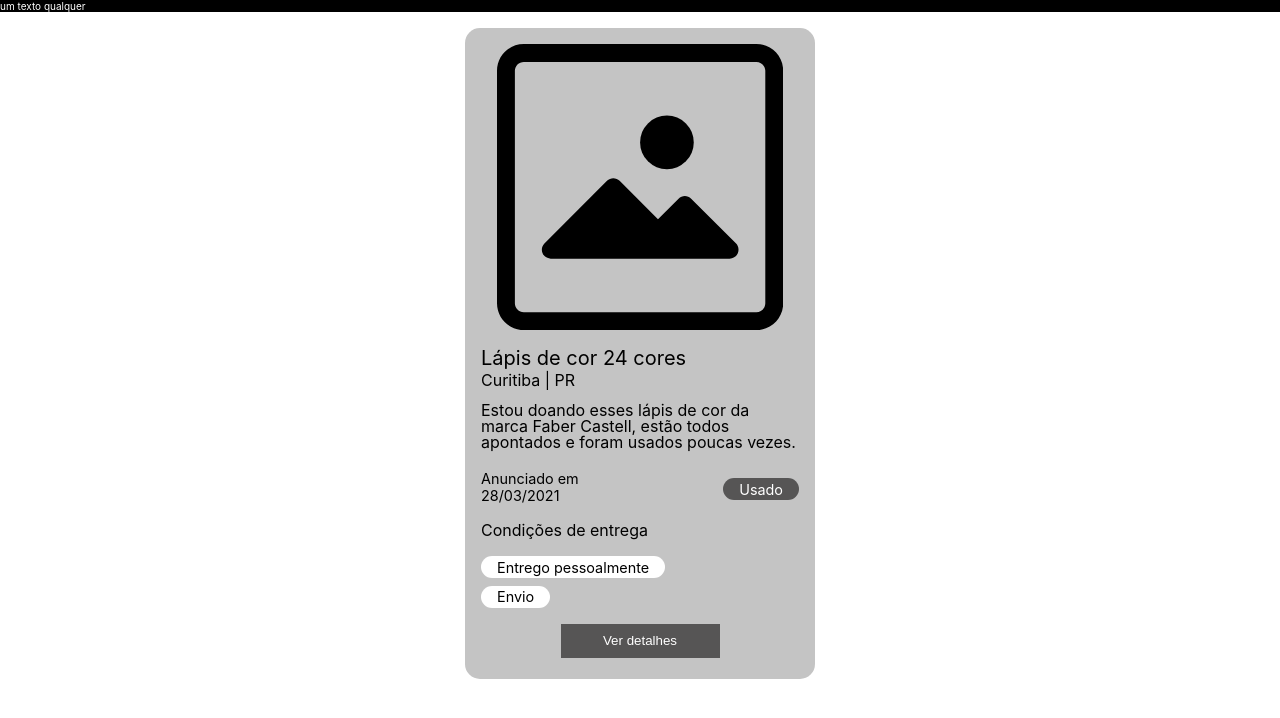
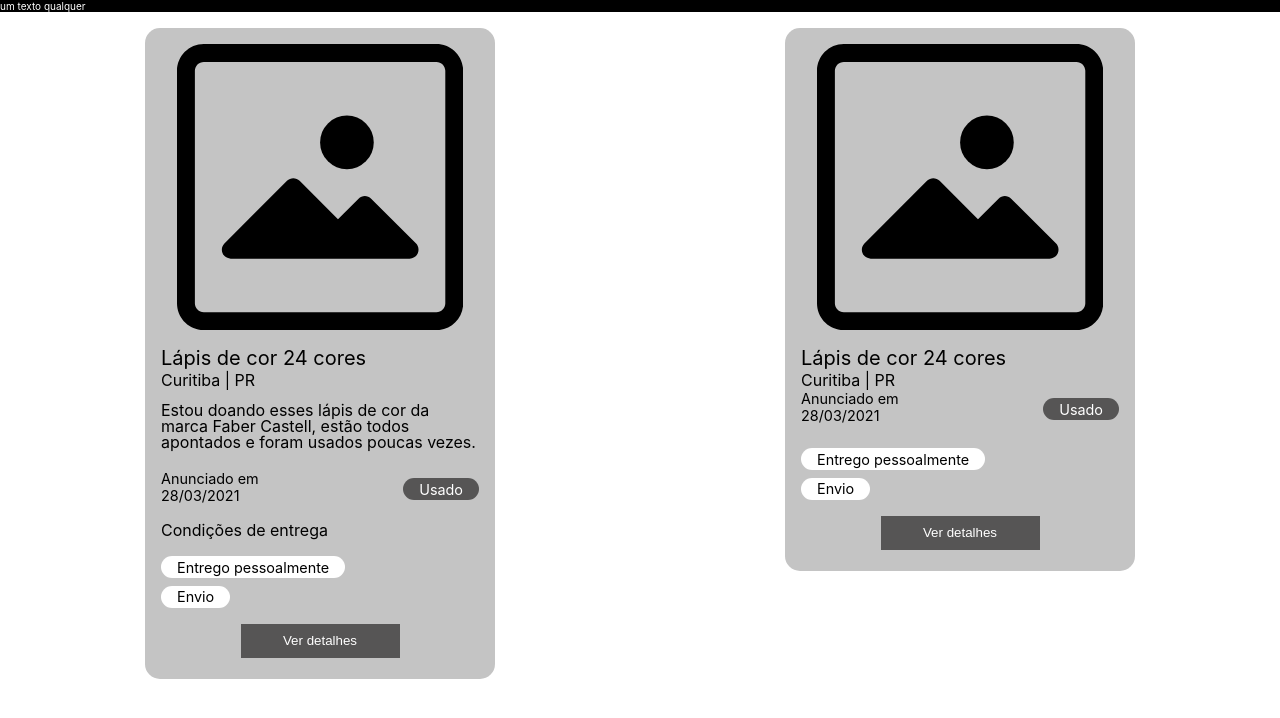
Before and after one commit to FCamara-Squad13/Mobile, a React (Create React App) app: page / in a window 1280 px wide. Shown: the top 718 px of the page. Built offline with nearby package versions, Linux system fonts and the light colour scheme.

Commit message:
Create Home Card component and add it to main page

```diff
--- a/src/App.css
+++ b/src/App.css
@@ -2,11 +2,6 @@
   text-align: center;
 }
 
-body {
-  font-size: 62, 5%;
+.container {
+  display: flex;
 }
-
-h1 {
-  margin: 2rem auto;
-  text-align: center;
-}
--- a/src/App.tsx
+++ b/src/App.tsx
@@ -3,12 +3,16 @@ import "./App.css";
 
 import Home from "./pages/Home";
 import Card from "./components/Card";
+import HomeCard from "./components/HomeCard";
 
 const App: React.FC = () => {
   return (
     <>
       <Home />
-      <Card />
+      <div className="container">
+        <Card />
+        <HomeCard />
+      </div>
     </>
   );
 };
--- /dev/null
+++ b/src/components/HomeCard/index.tsx
@@ -0,0 +1,30 @@
+import React from "react";
+import "./style.css";
+import { ReactComponent as ImagePlaceholder } from "../../assets/image-placeholder.svg";
+
+const HomeCard: React.FC = () => {
+  return (
+    <div className="home-card">
+      <ImagePlaceholder className="product-image" />
+      <div className="product-data">
+        <h3 className="product-title">Lápis de cor 24 cores</h3>
+        <p className="product-location">Curitiba | PR</p>
+      </div>
+      <div className="announcement-data">
+        <p className="announcement">
+          Anunciado em <span className="annoucement-date">28/03/2021</span>
+        </p>
+        <span className="product-tag">Usado</span>
+      </div>
+      <div className="delivery-conditions">
+        <span className="delivery-tag">Entrego pessoalmente</span>
+        <span className="delivery-tag">Envio</span>
+      </div>
+      <button type="button" className="more-details-button">
+        Ver detalhes
+      </button>
+    </div>
+  );
+};
+
+export default HomeCard;
--- /dev/null
+++ b/src/components/HomeCard/style.css
@@ -0,0 +1,68 @@
+.home-card {
+  background-color: #c4c4c4;
+  width: 90%;
+  max-width: 350px;
+  height: max-content;
+  margin: 1rem auto;
+  padding: 1rem;
+  border-radius: 15px;
+  display: flex;
+  flex-direction: column;
+}
+
+.product-image {
+  width: 90%;
+  margin: 0 auto;
+  margin-bottom: 1rem;
+}
+
+.product-title {
+  font-size: 1.25rem;
+  font-weight: normal;
+}
+
+.product-location {
+  font-size: 1rem;
+}
+
+.announcement-data {
+  display: flex;
+  justify-content: space-between;
+  margin-bottom: 1rem;
+  font-size: 0.9rem;
+}
+
+.announcement {
+  display: flex;
+  flex-direction: column;
+}
+
+.product-tag {
+  color: white;
+  background-color: #565555;
+  font-size: 0.9rem;
+  width: max-content;
+  height: max-content;
+  border-radius: 50px;
+  padding: 0.15rem 1rem;
+  margin-top: 0.5rem;
+}
+
+.delivery-tag {
+  display: block;
+  font-size: 0.9rem;
+  width: max-content;
+  background-color: white;
+  border-radius: 50px;
+  padding: 0.15rem 1rem;
+  margin-top: 0.5rem;
+}
+
+.more-details-button {
+  margin: 1rem auto 0.3rem;
+  width: 50%;
+  padding: 0.6rem;
+  border: none;
+  color: white;
+  background-color: #565555;
+}
```
